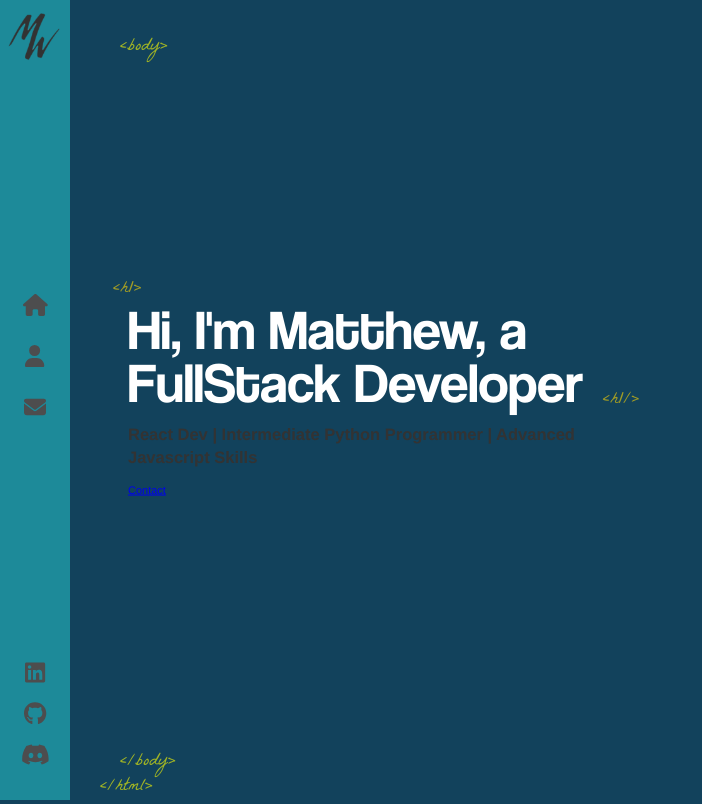
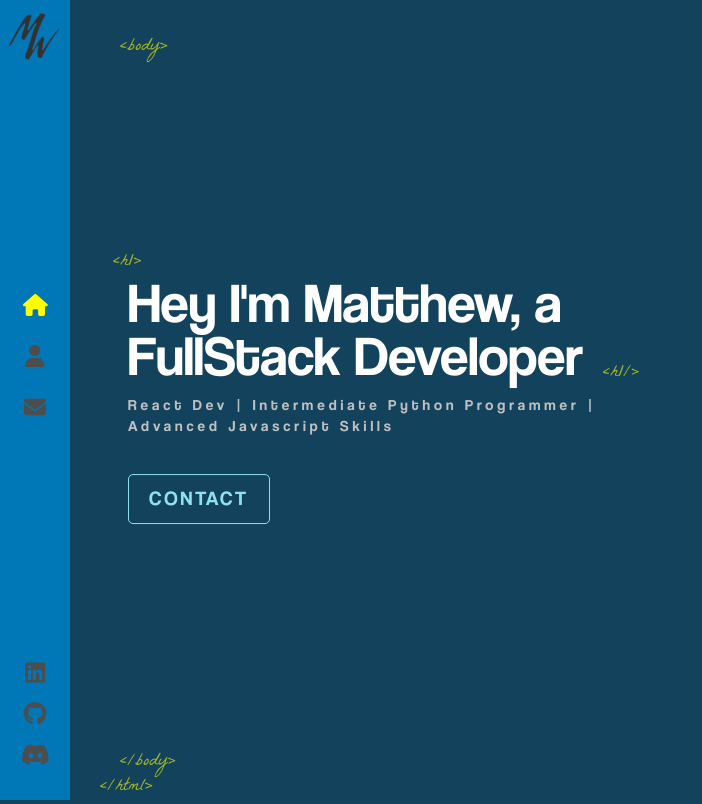
Before and after one commit to MatthewEvWalker/Matthew-E-Walker-ReactPortfolio, a React (Create React App) app: page / in a window 1280 px wide. Shown: the whole page, without its empty margins (0-702 px from the left). Built offline with nearby package versions, Linux system fonts and the light colour scheme.

Commit message:
fixed the a.active for the higlight of the icons, added contact btn and changed the h2 css.

```diff
--- a/src/components/Home/Home.scss
+++ b/src/components/Home/Home.scss
@@ -8,37 +8,6 @@
         width: 40%;
         max-height: 90%;
     }
-
-    // h1 {
-    //     color: white;
-    //     font-size: 53px;
-    //     margin: 0;
-    //     font-family: 'Coolvetica';
-    //     font-weight: 600;
-
-    //     &:before {
-    //         content: '<h1>';
-    //         font-family: 'La Belle Aurore';
-    //         color: white;
-    //         font-size: 18px;
-    //         position: absolute;
-    //         margin-top: -40px;
-    //         left: 15px;
-    //         opacity: 0.6;
-    //     }
-
-    //     &:after {
-    //         content: 'This is the content';
-    //         font-family: 'Franklin Gothic Medium', 'Arial Narrow', Arial, sans-serif;
-    //         color: white;
-    //         font-size: 18px;
-    //         position: absolute;
-    //         margin-top: 20px;
-    //         margin-left: 20px;
-    //         animation: fadeIn 1s 1.7s backwards;
-    //         opacity: 0.6;
-    //     }
-    // }
 
     h1 {
         color: #fff;
@@ -51,7 +20,7 @@
         &:before {
           content: '<h1>';
           font-family: 'La Belle Aurore', cursive;
-          color: #ffd700;
+          color: yellow;
           font-size: 18px;
           position: absolute;
           margin-top: -40px;
@@ -62,7 +31,7 @@
         &:after {
           content: '<h1/>';
           font-family: 'La Belle Aurore', cursive;
-          color: #ffd700;
+          color: yellow;
           font-size: 18px;
           position: absolute;
           margin-top: 18px;
@@ -70,6 +39,37 @@
           animation: fadeIn 1s 1.7s backwards;
           opacity: 0.6;
         }
+    }
 
+  h2 {
+    color: #BFC0C0;
+    font-family: 'Coolvetica';
+    font-weight: 400;
+    font-size: 15px;
+    letter-spacing: 4px;
+    animation: fadeIn 1s 1.8s backwards;
+  }
+
+  .contact-btn {
+    font-family: 'Coolvetica';
+    font-size: 20px;
+    color: #90E0EF;
+    font-weight: 300;
+    letter-spacing: 3px;
+    text-decoration: none;
+    border: 1px solid #90E0EF;
+    border-radius: 5px;
+    padding: 10px 20px;
+    margin-top: 25px;
+    float: left;
+    animation: fadeIN 1s 1.9s backwards;
+    white-space: nowrap;
+
+    &:hover {
+      font-weight: 300;
+      background-color: #90E0EF;
+      color: #333;
+      border: 1px solid #90E0EF;
     }
+  }
 }
--- a/src/components/Home/index.js
+++ b/src/components/Home/index.js
@@ -5,13 +5,13 @@ const Home = () => {
     return (
         <div className="container home-page">
             <div className="text-area">
-                <h1> Hi, I'm Matthew, a
+                <h1> Hey I'm Matthew, a
                 FullStack Developer
                 </h1>
                 <h2>
                 React Dev | Intermediate Python Programmer | Advanced Javascript Skills
                 </h2>
-                <Link to="/contact" className="flat-button">Contact</Link>
+                <Link to="/contact" className="contact-btn">CONTACT</Link>
             </div>
         </div>
     )
--- a/src/components/Sidebar/Sidebar.scss
+++ b/src/components/Sidebar/Sidebar.scss
@@ -1,5 +1,8 @@
 .nav-bar {
-    background: #1D8A99;
+    // background: #EF8354;
+    // background: #1D8A99;
+    background-color: #0077B6;
+
     width: 70px;
     height: 100%;
     position: absolute;
@@ -44,6 +47,7 @@ nav {
 
             &:hover {
                 color: rgb(193, 250, 4);
+                // color: #CAF0F8;
 
                 svg {
                     opacity: .5;
@@ -85,11 +89,11 @@ nav {
                 }
             }
 
-        // a.active {
-        //     svg {
-        //         color: yellow;
-        //     }
-        // }
+            a.active {
+                svg {
+                    color: yellow;
+                }
+            }
         }
         ul {
             position: absolute;
--- a/src/components/Sidebar/index.js
+++ b/src/components/Sidebar/index.js
@@ -12,14 +12,14 @@ const Sidebar = () => (
             <img src={logoMW} alt="logo"/>
         </Link>
         <nav>
-            <NavLink exact="true" activeclassname="active" className="home-link" to="/">
-                <FontAwesomeIcon icon={faHome} color="$4d4d4e"/>
+            <NavLink exact="true" activeclassname="active" to="/">
+                <FontAwesomeIcon icon={faHome} color="#4d4d4e"/>
             </NavLink>
-            <NavLink exact="true" activeclassname="active" className="about-link" to="/">
-                <FontAwesomeIcon icon={faUser} color="$4d4d4e"/>
+            <NavLink exact="true" activeclassname="active" className="about-link" to="/about">
+                <FontAwesomeIcon icon={faUser} color="#4d4d4e"/>
             </NavLink>
-            <NavLink exact="true" activeclassname="active" className="contact-link" to="/">
-                <FontAwesomeIcon icon={faEnvelope} color="$4d4d4e"/>
+            <NavLink exact="true" activeclassname="active" className="contact-link" to="/contact">
+                <FontAwesomeIcon icon={faEnvelope} color="#4d4d4e"/>
             </NavLink>
         </nav>
         <ul>
@@ -43,7 +43,7 @@ const Sidebar = () => (
                 <a
                 target="_blank"
                 rel='noreferrer'
-                href='https://github.com/MatthewEvWalker/'
+                href='https://discord.gg/gdaS6Be7'
                 >
                     <FontAwesomeIcon icon={faDiscord} color="#4d4d4e" />
                 </a>
--- a/src/index.css
+++ b/src/index.css
@@ -6,6 +6,8 @@ body {
   margin: 0;
   font: 300 11px/1.4 "Helvetica Neue", 'sans-serif';
   color: #333;
+  /* background-color: #2D3142; */
+  /* background-color: #4F5D75; */
   background-color: #12425c;
   overflow: hidden;
   display: block;
```
Lines whose indentation alone changed are shown as unchanged.
